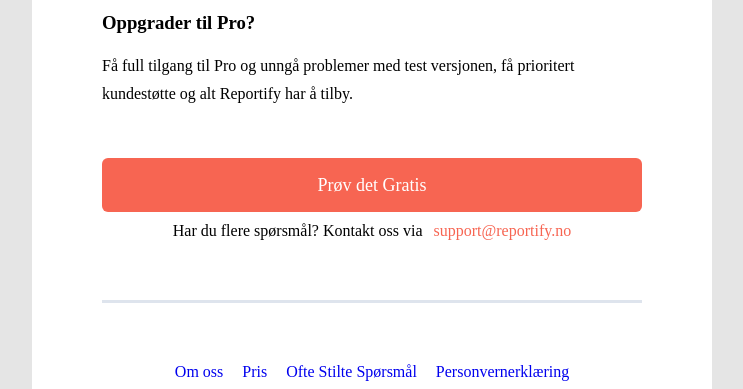
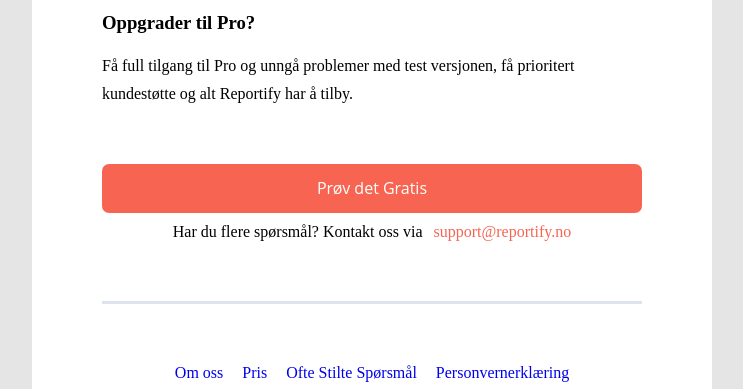
Before and after one commit to ahsanjamee/reportify-email-template, a plain HTML site: page index.html in a window 1280 px wide. Shown: the part 1840-2229 px from the top of the page, without its empty margins (268-1011 px from the left). Drawn offline with Linux system fonts and the light colour scheme; a web font is replaced by a local one.

Commit message:
alignment updated

```diff
--- a/index.html
+++ b/index.html
@@ -6,10 +6,23 @@
     <meta name="viewport" content="width=device-width, initial-scale=1.0" />
     <link href="http://fonts.cdnfonts.com/css/sofia-pro" rel="stylesheet" />
     <style>
-      @media screen and (max-width: 768px) {
-        body {
-          left: 0% !important;
-          transform: translateX(0%) !important;
+      @media (min-width: 768px) {
+        table {
+          width: 680px !important;
+          max-width: 680px !important;
+        }
+      }
+
+      @media (max-width: 768px) {
+        .text-wrap {
+          padding: 0 10px !important;
+        }
+        .text-gap {
+          left: 30% !important;
+        }
+        .bg-styles {
+          width: 100% !important;
+          /* padding: 0 10px !important; */
         }
       }
     </style>
@@ -19,14 +32,36 @@
       background-color: #e5e5e5;
       font-family: 'Sofia Pro, sans-serif';
       margin: 0;
-      position: absolute;
-      top: 0;
-      left: 50%;
-      transform: translateX(-50%);
     "
   >
-    <div class="container" style="width: 680px; background-color: #fff">
-      <div class="logo-wrap" style="text-align: center; padding: 50px 0">
+    <table
+      style="
+        border-collapse: collapse;
+        table-layout: fixed;
+        border-spacing: 0;
+        vertical-align: top;
+        min-width: 320px;
+        margin: 0 auto;
+        background-color: #ffffff;
+        width: 100%;
+      "
+      cellpadding="0"
+      cellspacing="0"
+    >
+      <tbody>
+        <tr>
+          <td
+            style="
+              word-break: break-word;
+              border-collapse: collapse !important;
+              vertical-align: top;
+            "
+          >
+            <div class="container" style="background-color: #fff">
+              <div
+                class="logo-wrap"
+                style="text-align: center; padding: 50px 0"
+              >
                 <img
                   class="logo"
                   src="https://d2bk15luuua1wq.cloudfront.net/mail_assets/logo.svg"
@@ -45,7 +80,11 @@
               <div class="text-wrap" style="padding: 0 70px">
                 <div
                   class="divider"
-          style="width: 100%; border-top: 3px solid #dee4ed; margin: 60px 0"
+                  style="
+                    width: 100%;
+                    border-top: 3px solid #dee4ed;
+                    margin: 60px 0;
+                  "
                 ></div>
                 <h1
                   style="
@@ -67,24 +106,26 @@
                   class="text"
                   style="font-size: 16px; font-weight: 400; line-height: 28px"
                 >
-          Din gratis prøveperiode starter i dag. Vi er glade for å ha deg med
-          oss og gleder oss til å hjelpe deg med å komme i gang på reisen din
-          med Reportify.
+                  Din gratis prøveperiode starter i dag. Vi er glade for å ha
+                  deg med oss og gleder oss til å hjelpe deg med å komme i gang
+                  på reisen din med Reportify.
                 </p>
                 <p
                   class="text"
                   style="font-size: 16px; font-weight: 400; line-height: 28px"
                 >
-          <b>Reportify</b> er en plattform der du kan legge til bedrifter,
-          sjekke regnskapet deres, legge til widgeter i kontrollpanelet for å
-          spore forskjellige KPI og analyser, dele og tilpasse kontrollpanelet.
-          Du kan konsolidere bedriftens regnskaper, gruppere dem etter behov.
-          Automatisk synkronisering går daglig av økonomiske data, slik at du
-          ikke går glipp av noen av de viktigste økonomiske transaksjonene. Del
-          med andre kolleger og sette opp riktig tillatelser. Våre kunder sier
-          at Reportify hjelper teamene deres med å administrere regnskaper på
-          ett enkelt sted og overvåke KPI-er bedre. Vi ønsker å hjelpe deg eller
-          din bedrift med å gjøre det samme.
+                  <b>Reportify</b> er en plattform der du kan legge til
+                  bedrifter, sjekke regnskapet deres, legge til widgeter i
+                  kontrollpanelet for å spore forskjellige KPI og analyser, dele
+                  og tilpasse kontrollpanelet. Du kan konsolidere bedriftens
+                  regnskaper, gruppere dem etter behov. Automatisk
+                  synkronisering går daglig av økonomiske data, slik at du ikke
+                  går glipp av noen av de viktigste økonomiske transaksjonene.
+                  Del med andre kolleger og sette opp riktig tillatelser. Våre
+                  kunder sier at Reportify hjelper teamene deres med å
+                  administrere regnskaper på ett enkelt sted og overvåke KPI-er
+                  bedre. Vi ønsker å hjelpe deg eller din bedrift med å gjøre
+                  det samme.
                 </p>
               </div>
               <div class="bg-wrap mid-bg" style="text-align: center">
@@ -99,11 +140,12 @@
                   class="text"
                   style="font-size: 16px; font-weight: 400; line-height: 28px"
                 >
-          <b>I løpet av de neste 14 dagene,</b> vil du ha en sjanse til å teste
-          Reportifys mange funksjoner. Sett opp dine egne bedrifter og dele det
-          med dine team. Lek rundt med widgetene for å utforske hva mer du kan
-          gjøre! Vi sender også tips for å hjelpe deg og teamene dine med å få
-          mest mulig ut av Reportify.
+                  <b>I løpet av de neste 14 dagene,</b> vil du ha en sjanse til
+                  å teste Reportifys mange funksjoner. Sett opp dine egne
+                  bedrifter og dele det med dine team. Lek rundt med widgetene
+                  for å utforske hva mer du kan gjøre! Vi sender også tips for å
+                  hjelpe deg og teamene dine med å få mest mulig ut av
+                  Reportify.
                 </p>
               </div>
               <div class="text-wrap text-top" style="padding: 0 70px">
@@ -112,9 +154,9 @@
                   class="text"
                   style="font-size: 16px; font-weight: 400; line-height: 28px"
                 >
-          For å få en trinnvis veiledning og for å lære mer om Tixio, sjekk ut
-          vår Komme i gang-side. For mer informasjon, kontakt oss direkte via
-          live-chat nederst til høyre i appen.
+                  For å få en trinnvis veiledning og for å lære mer om Tixio,
+                  sjekk ut vår Komme i gang-side. For mer informasjon, kontakt
+                  oss direkte via live-chat nederst til høyre i appen.
                 </p>
               </div>
               <div class="text-wrap text-top" style="padding: 0 70px">
@@ -123,11 +165,11 @@
                   class="text"
                   style="font-size: 16px; font-weight: 400; line-height: 28px"
                 >
-          Få full tilgang til Pro og unngå problemer med test versjonen, få
-          prioritert kundestøtte og alt Reportify har å tilby.
+                  Få full tilgang til Pro og unngå problemer med test versjonen,
+                  få prioritert kundestøtte og alt Reportify har å tilby.
                 </p>
               </div>
-      <div class="text-wrap text-top" style="padding: 0 70px">
+              <!-- <div class="text-wrap text-top" style="padding: 0 70px">
                 <a
                   class="try-button"
                   href="https://reportify.no"
@@ -156,7 +198,53 @@
                     Prøv det Gratis
                   </span></a
                 >
+              </div> -->
+
+              <div
+                class="v-container-padding-padding"
+                style="
+                  overflow-wrap: break-word;
+                  word-break: break-word;
+                  padding: 40px 70px 0px;
+                  font-family: 'Open Sans', sans-serif;
+                "
+                align="left"
+              >
+                <div class="v-text-align" align="center">
+                  <a
+                    href="https://reportify.no"
+                    target="_blank"
+                    style="
+                      box-sizing: border-box;
+                      display: inline-block;
+                      font-family: 'Open Sans', sans-serif;
+                      text-decoration: none;
+                      -webkit-text-size-adjust: none;
+                      text-align: center;
+                      color: #ffffff;
+                      background-color: #f76552;
+                      border-radius: 7px;
+                      -webkit-border-radius: 7px;
+                      -moz-border-radius: 7px;
+                      width: 100%;
+                      max-width: 100%;
+                      overflow-wrap: break-word;
+                      word-break: break-word;
+                      word-wrap: break-word;
+                    "
+                  >
+                    <span
+                      style="
+                        display: block;
+                        padding: 15px 20px;
+                        line-height: 120%;
+                      "
+                      >Prøv det Gratis</span
+                    >
+                  </a>
                 </div>
+              </div>
+
               <div
                 class="lite-text support-text"
                 style="text-align: center; margin-top: 10px"
@@ -164,7 +252,11 @@
                 Har du flere spørsmål? Kontakt oss via
                 <a
                   class="primary-text support-link"
-          style="margin-left: 7px; color: #f76552; text-decoration: none"
+                  style="
+                    margin-left: 7px;
+                    color: #f76552;
+                    text-decoration: none;
+                  "
                   href="mailto:support@reportify.no"
                 >
                   support@reportify.no</a
@@ -176,7 +268,11 @@
               <div class="text-wrap" style="padding: 0 70px">
                 <div
                   class="divider"
-          style="width: 100%; border-top: 3px solid #dee4ed; margin: 60px 0"
+                  style="
+                    width: 100%;
+                    border-top: 3px solid #dee4ed;
+                    margin: 60px 0;
+                  "
                 ></div>
               </div>
               <div class="text-wrap" style="padding: 0 70px">
@@ -288,7 +384,9 @@
                   line-height: 24px;
                 "
               >
-        <div class="text">Reportify er en tjeneste levert av Getonnet AS.</div>
+                <div class="text">
+                  Reportify er en tjeneste levert av Getonnet AS.
+                </div>
                 <div>
                   <a
                     class="primary-text with-border"
@@ -304,5 +402,9 @@
                 </div>
               </div>
             </div>
+          </td>
+        </tr>
+      </tbody>
+    </table>
   </body>
 </html>
```
Lines whose indentation alone changed are shown as unchanged.
